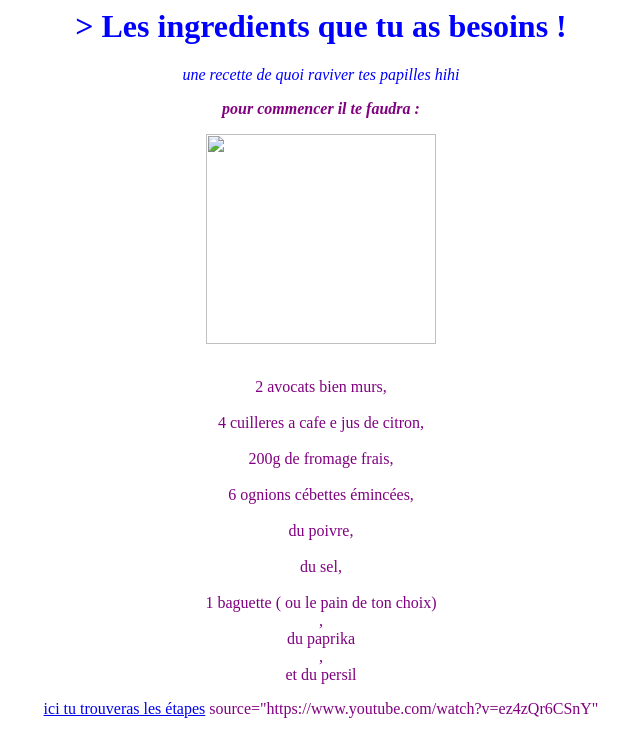
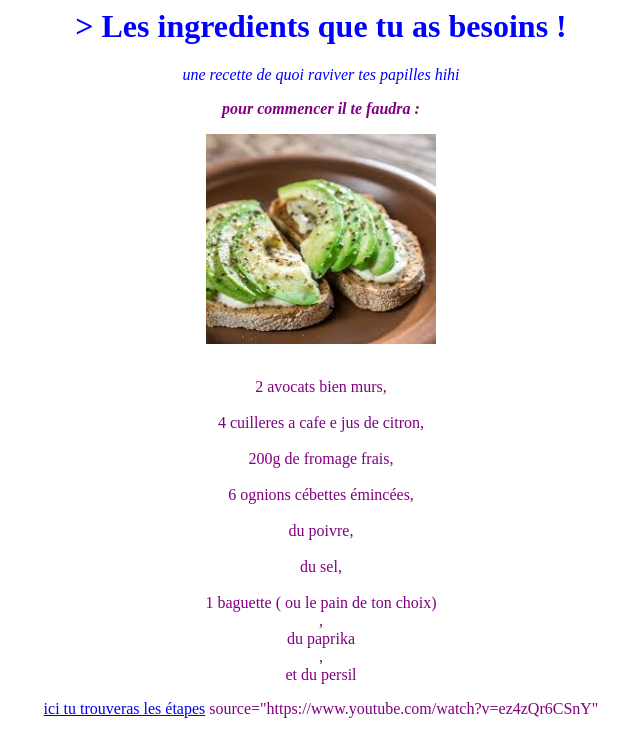
Before and after one commit to olipiou/olipiou.github.io, a plain HTML site: page page2.html in a window 1280 px wide. Shown: the whole page, without its empty margins (319-959 px from the left). Drawn offline with Linux system fonts and the light colour scheme.

Commit message:
Add files via upload

```diff
--- a/page2.html
+++ b/page2.html
@@ -11,7 +11,7 @@
 <center> <font color="purple">
 	<p> <b> <i> pour commencer il te faudra : </p> </b> </i>
 
-	<img src="index_fichiers/toast avocat.jpg" width="230" height="210" />
+	<img src="toast avocat.jpg" width="230" height="210" />
 <p><br> 2 avocats bien murs,</br>
 	<br>4 cuilleres a cafe e jus de citron,</br>
 	<br>200g de fromage frais,</br>
```
